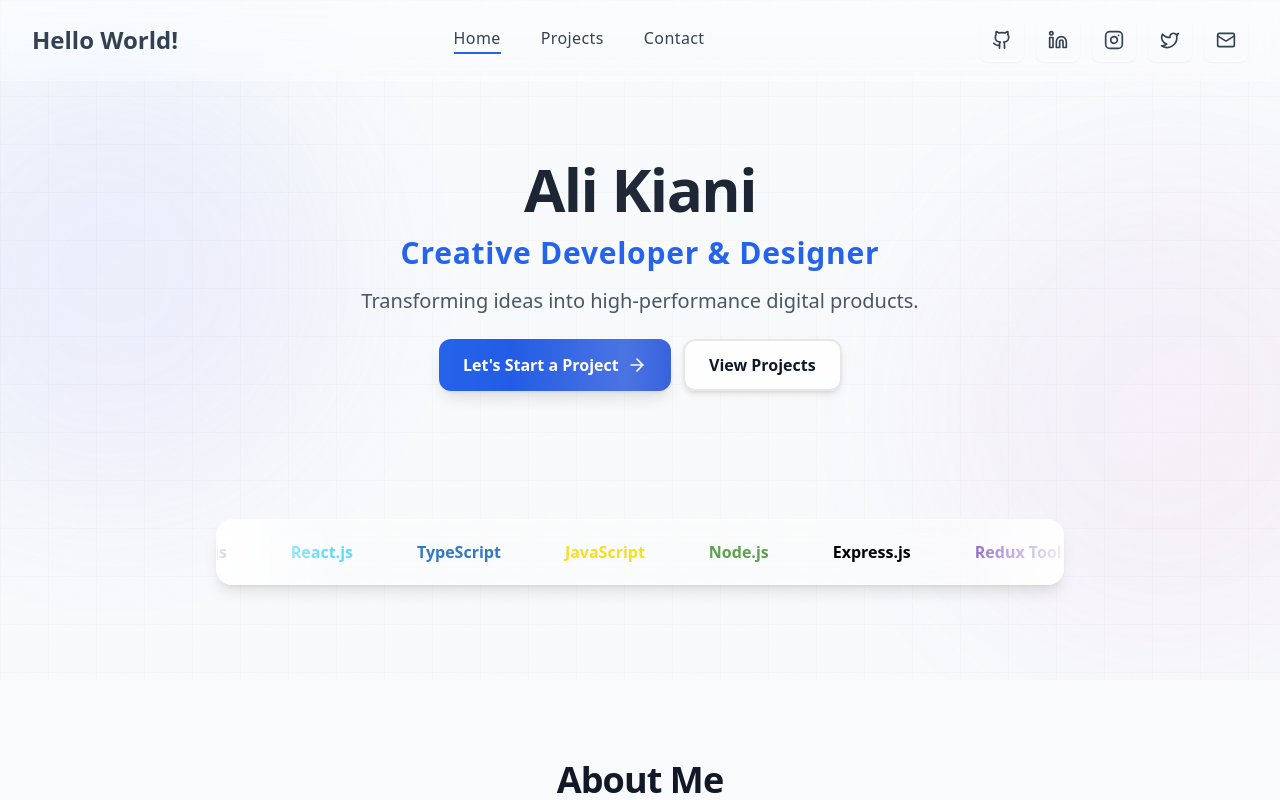
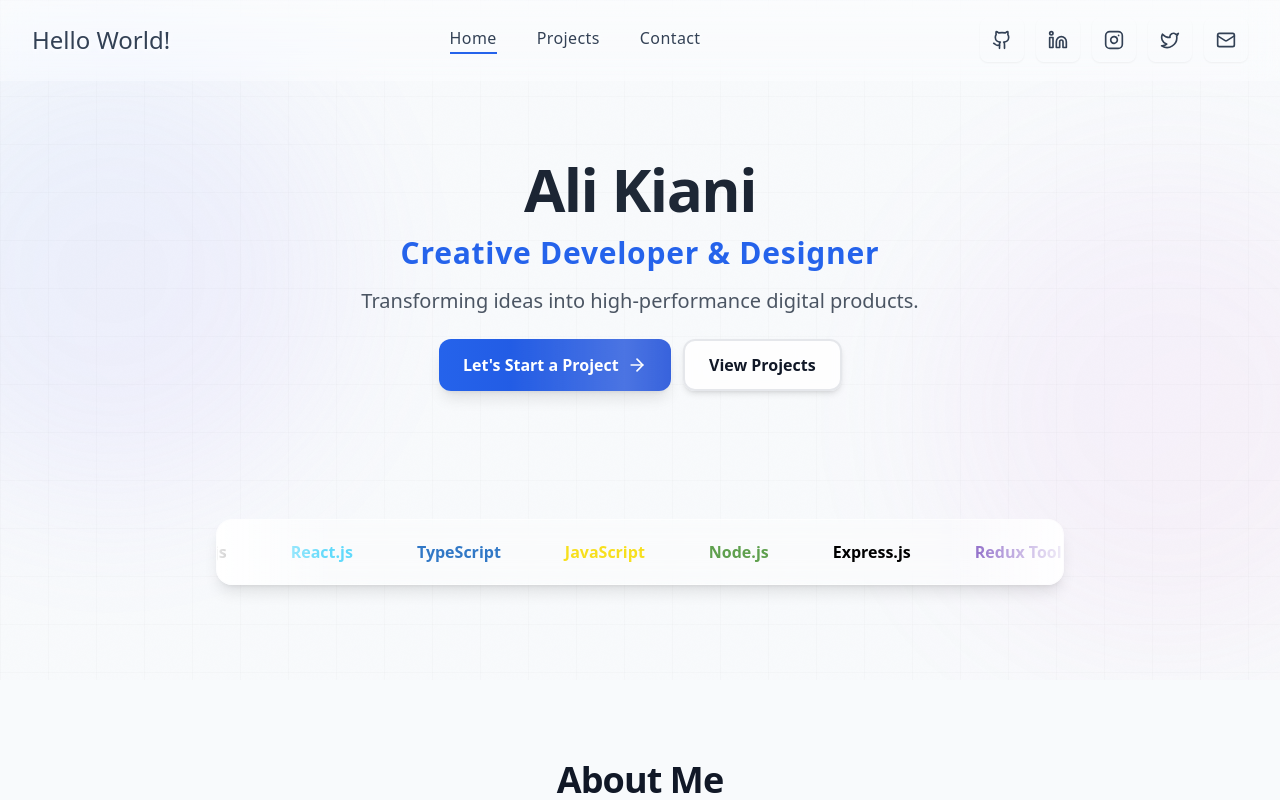
Before and after one commit to ali7887/portfolio, a Next.js app: page / in a window 1280 px wide. Shown: the top 800 px of the page. Built offline with nearby package versions, Linux system fonts and the light colour scheme.

Commit message:
Update Header.tsx

```diff
--- a/src/components/layout/Header.tsx
+++ b/src/components/layout/Header.tsx
@@ -123,7 +123,7 @@ export function Header() {
             <Link
               href="/"
               className={cn(
-                'font-bold text-blue-600 transition-all duration-500 hover:text-blue-700',
+                'text-slate-600 transition-all duration-500 hover:text-blue-700',
                 isScrolled ? 'text-lg' : 'text-xl md:text-2xl'
               )}
               style={{
```
